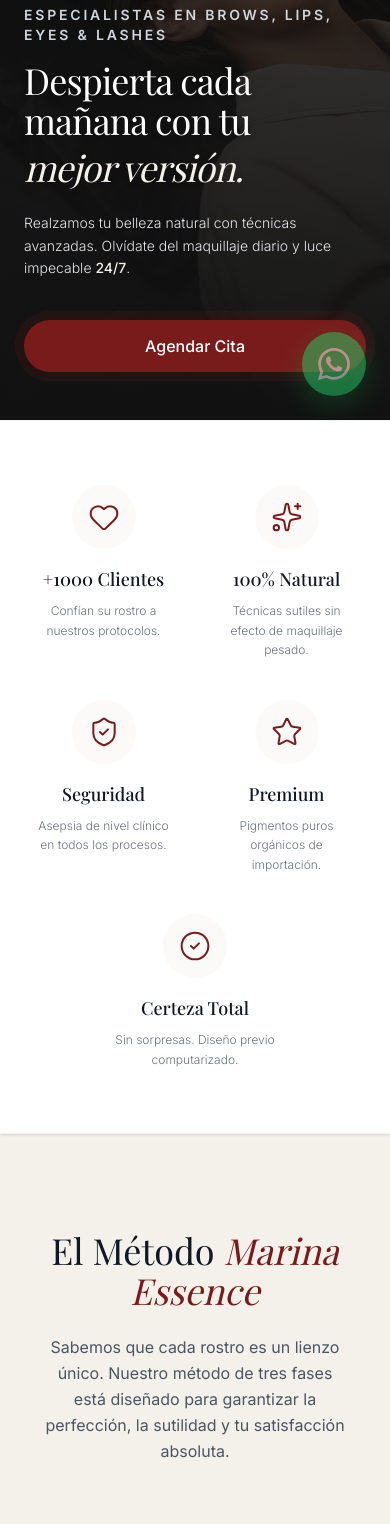
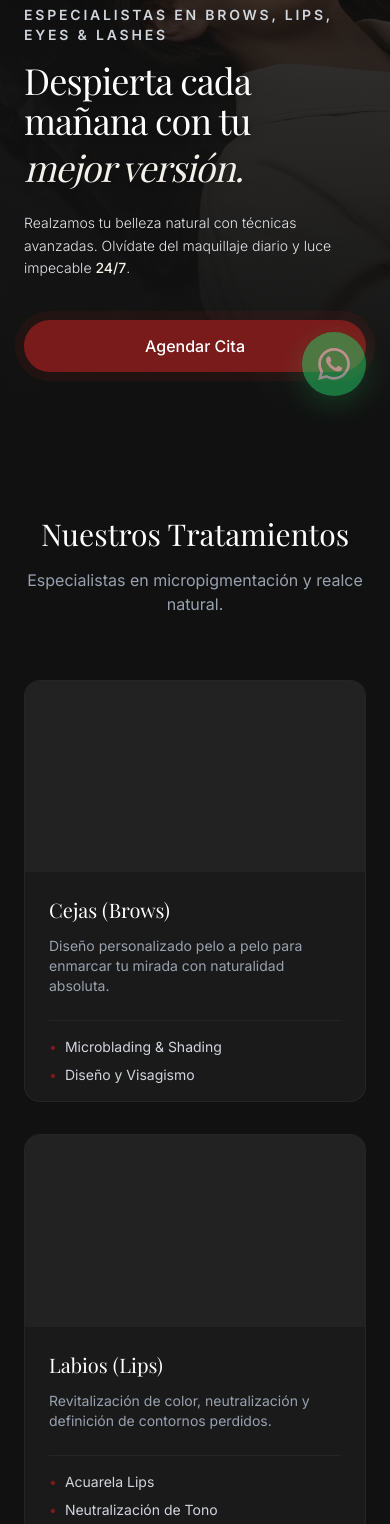
Before and after one commit to Resu1611/Web-Marina, a React (Vite) app: page / in a window 390 px wide. Shown: the part 424-1948 px from the top of the page. Built offline with nearby package versions, Linux system fonts and the light colour scheme; a web font is replaced by a local one.

Commit message:
Feat: Creacion de la seccion de Servicios Premium (Dark Mode) con Grid responsivo

```diff
--- a/src/App.tsx
+++ b/src/App.tsx
@@ -162,6 +162,89 @@ const Hero = ({ onReserveClick }: { onReserveClick: (e: React.MouseEvent<HTMLAnc
   );
 };
 
+const ServicesSection = () => {
+  return (
+    <section id="servicios" className="bg-[#111111] py-24 px-6 md:px-16">
+      <FadeInUp>
+        <div className="text-center">
+          <h2 className="font-serif text-3xl md:text-5xl text-white">Nuestros Tratamientos</h2>
+          <p className="text-gray-400 mt-4 max-w-2xl mx-auto font-sans">
+            Especialistas en micropigmentación y realce natural.
+          </p>
+        </div>
+      </FadeInUp>
+
+      <div className="grid grid-cols-1 md:grid-cols-3 gap-8 mt-16 max-w-7xl mx-auto">
+        {/* Tarjeta 1: Cejas */}
+        <FadeInUp delay={200}>
+          <div className="bg-[#1A1A1A] border border-white/5 rounded-2xl transition-all duration-300 hover:-translate-y-2 hover:border-[#7A1B1B]/50 hover:shadow-2xl hover:shadow-[#7A1B1B]/10 overflow-hidden group">
+            <div className="aspect-video bg-[#222222] relative">
+              {/* TODO: Insertar imagen del servicio aquí */}
+            </div>
+            <h3 className="font-serif text-white text-xl md:text-2xl mt-6 px-6">Cejas (Brows)</h3>
+            <p className="font-sans text-gray-400 text-sm mt-3 px-6 pb-6">
+              Diseño personalizado pelo a pelo para enmarcar tu mirada con naturalidad absoluta.
+            </p>
+            <div className="border-t border-white/5 mx-6"></div>
+            <ul className="py-4 px-6 space-y-2">
+              <li className="flex items-start text-gray-300 text-sm">
+                <span className="text-[#7A1B1B] mr-2">•</span> Microblading & Shading
+              </li>
+              <li className="flex items-start text-gray-300 text-sm">
+                <span className="text-[#7A1B1B] mr-2">•</span> Diseño y Visagismo
+              </li>
+            </ul>
+          </div>
+        </FadeInUp>
+
+        {/* Tarjeta 2: Labios */}
+        <FadeInUp delay={400}>
+          <div className="bg-[#1A1A1A] border border-white/5 rounded-2xl transition-all duration-300 hover:-translate-y-2 hover:border-[#7A1B1B]/50 hover:shadow-2xl hover:shadow-[#7A1B1B]/10 overflow-hidden group">
+            <div className="aspect-video bg-[#222222] relative">
+              {/* TODO: Insertar imagen del servicio aquí */}
+            </div>
+            <h3 className="font-serif text-white text-xl md:text-2xl mt-6 px-6">Labios (Lips)</h3>
+            <p className="font-sans text-gray-400 text-sm mt-3 px-6 pb-6">
+              Revitalización de color, neutralización y definición de contornos perdidos.
+            </p>
+            <div className="border-t border-white/5 mx-6"></div>
+            <ul className="py-4 px-6 space-y-2">
+              <li className="flex items-start text-gray-300 text-sm">
+                <span className="text-[#7A1B1B] mr-2">•</span> Acuarela Lips
+              </li>
+              <li className="flex items-start text-gray-300 text-sm">
+                <span className="text-[#7A1B1B] mr-2">•</span> Neutralización de Tono
+              </li>
+            </ul>
+          </div>
+        </FadeInUp>
+
+        {/* Tarjeta 3: Pestañas */}
+        <FadeInUp delay={600}>
+          <div className="bg-[#1A1A1A] border border-white/5 rounded-2xl transition-all duration-300 hover:-translate-y-2 hover:border-[#7A1B1B]/50 hover:shadow-2xl hover:shadow-[#7A1B1B]/10 overflow-hidden group">
+            <div className="aspect-video bg-[#222222] relative">
+              {/* TODO: Insertar imagen del servicio aquí */}
+            </div>
+            <h3 className="font-serif text-white text-xl md:text-2xl mt-6 px-6">Pestañas (Lashes)</h3>
+            <p className="font-sans text-gray-400 text-sm mt-3 px-6 pb-6">
+              Volumen y longitud para despertar tu mirada sin necesidad de rímel.
+            </p>
+            <div className="border-t border-white/5 mx-6"></div>
+            <ul className="py-4 px-6 space-y-2">
+              <li className="flex items-start text-gray-300 text-sm">
+                <span className="text-[#7A1B1B] mr-2">•</span> Lifting de Pestañas
+              </li>
+              <li className="flex items-start text-gray-300 text-sm">
+                <span className="text-[#7A1B1B] mr-2">•</span> Extensiones Clásicas y Volumen
+              </li>
+            </ul>
+          </div>
+        </FadeInUp>
+      </div>
+    </section>
+  );
+};
+
 export default function App() {
   const [isScrolled, setIsScrolled] = useState(false);
   const [mobileMenuOpen, setMobileMenuOpen] = useState(false);
@@ -232,6 +315,9 @@ export default function App() {
 
       {/* Nuevo Hero Fullscreen Modulable */}
       <Hero onReserveClick={(e) => scrollToReserva(e as any)} />
+
+      {/* Sección Oscura de Servicios Premium */}
+      <ServicesSection />
 
       {/* Rediseño de la Barra de Autoridad - Inspirada en la imagen de referencia (Grid, Outline icons, White BG) */}
       <FadeInUp>
```
